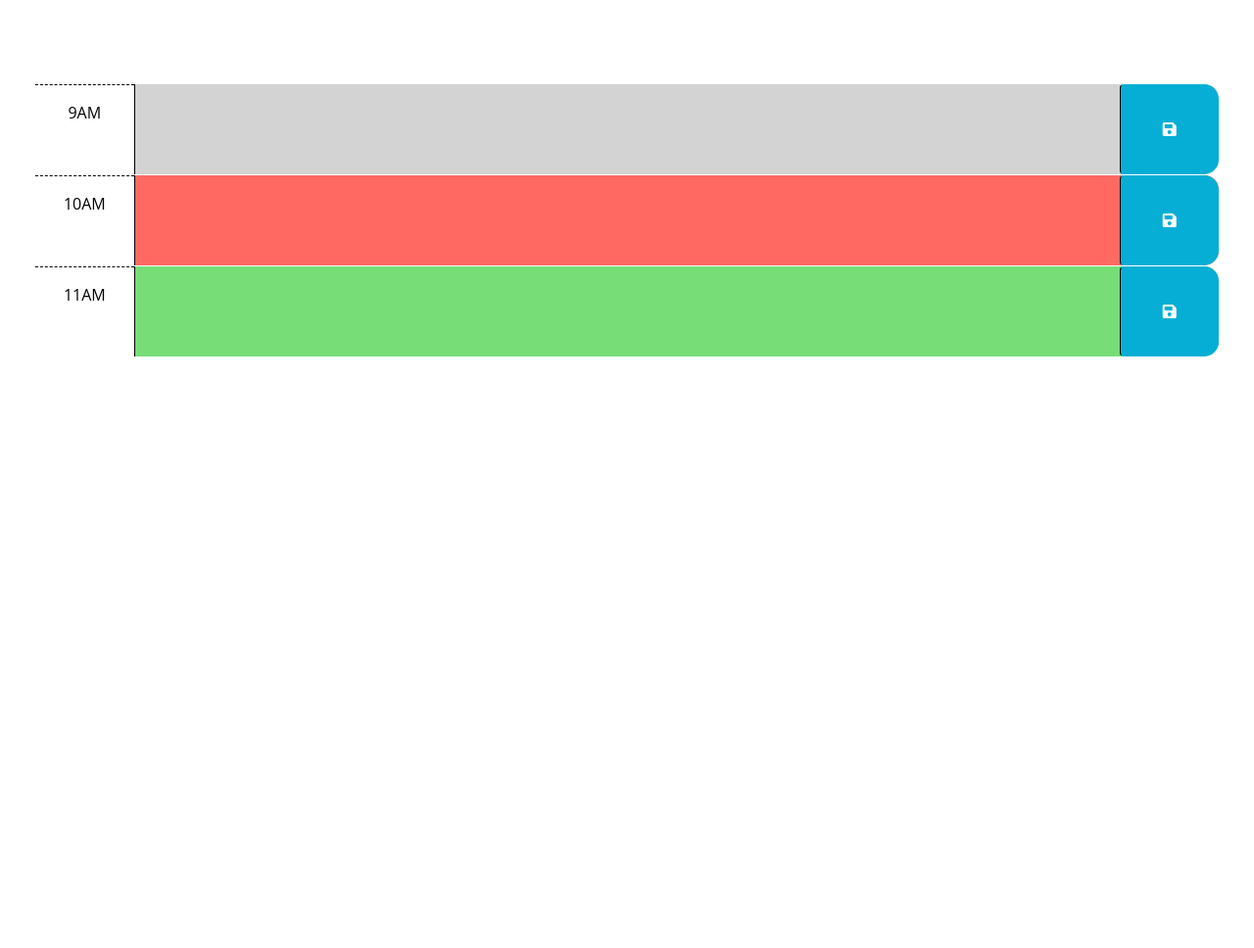
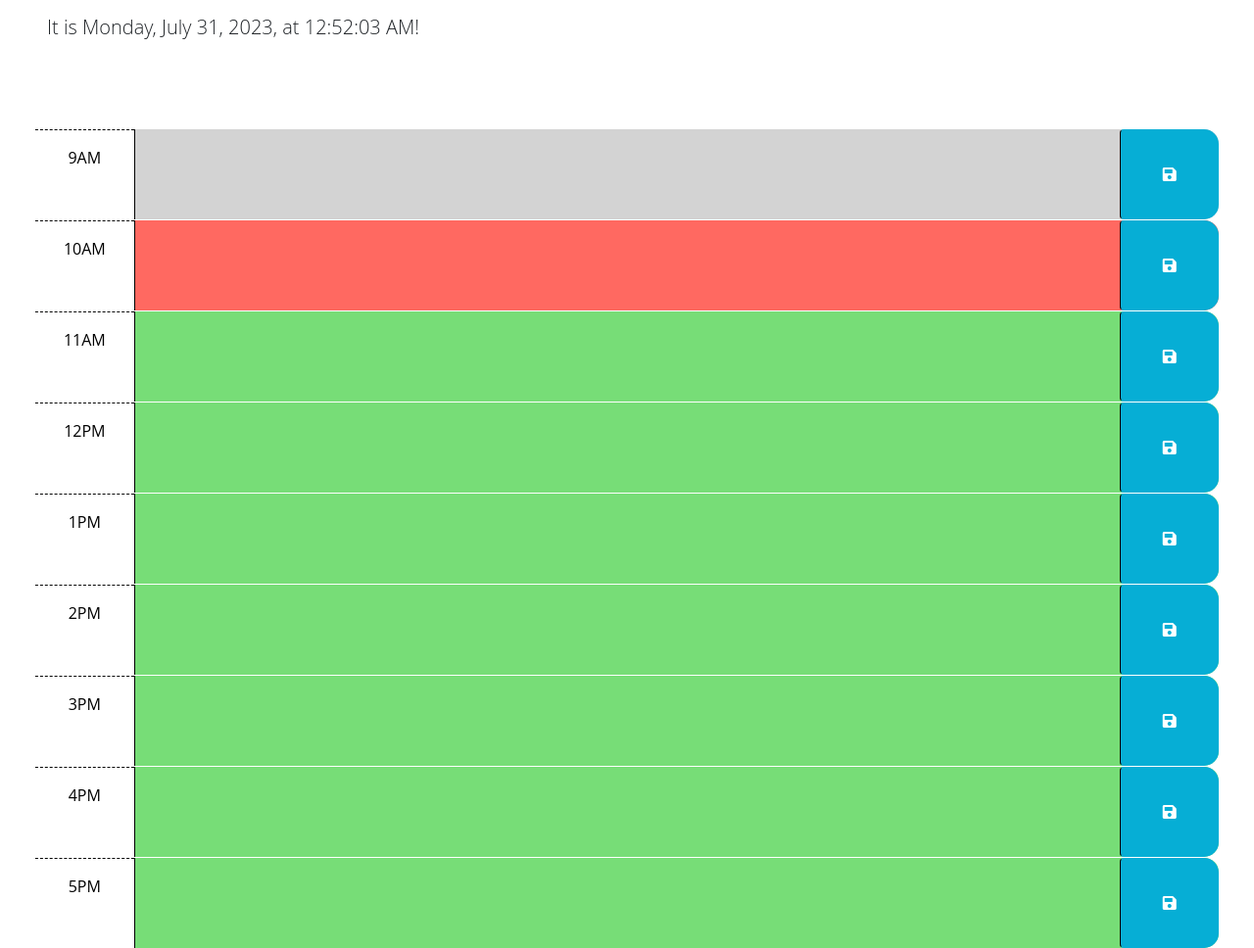
Before and after one commit to jeslocascio/Work_Day_Scheduler, a plain HTML site: page index.html in a window 1280 px wide. Shown: the part 166-1134 px from the top of the page at 98% size. Before the commit the page ends 800 px from the top, so only its background shows below. Drawn offline with nearby package versions, Linux system fonts and the light colour scheme.

Commit message:
Added time to page header. Added remaining divs up to 5 pm. Testing and theorizing ways to change classes for each hour div.

```diff
--- a/index.html
+++ b/index.html
@@ -67,6 +67,54 @@
           <i class="fas fa-save" aria-hidden="true"></i>
         </button>
       </div>
+
+      <div id="hour-12" class="row time-block future">
+        <div class="col-2 col-md-1 hour text-center py-3">12PM</div>
+        <textarea class="col-8 col-md-10 description" rows="3"> </textarea>
+        <button class="btn saveBtn col-2 col-md-1" aria-label="save">
+          <i class="fas fa-save" aria-hidden="true"></i>
+        </button>
+      </div>
+
+      <div id="hour-13" class="row time-block future">
+        <div class="col-2 col-md-1 hour text-center py-3">1PM</div>
+        <textarea class="col-8 col-md-10 description" rows="3"> </textarea>
+        <button class="btn saveBtn col-2 col-md-1" aria-label="save">
+          <i class="fas fa-save" aria-hidden="true"></i>
+        </button>
+      </div>
+
+      <div id="hour-14" class="row time-block future">
+        <div class="col-2 col-md-1 hour text-center py-3">2PM</div>
+        <textarea class="col-8 col-md-10 description" rows="3"> </textarea>
+        <button class="btn saveBtn col-2 col-md-1" aria-label="save">
+          <i class="fas fa-save" aria-hidden="true"></i>
+        </button>
+      </div>
+
+      <div id="hour-15" class="row time-block future">
+        <div class="col-2 col-md-1 hour text-center py-3">3PM</div>
+        <textarea class="col-8 col-md-10 description" rows="3"> </textarea>
+        <button class="btn saveBtn col-2 col-md-1" aria-label="save">
+          <i class="fas fa-save" aria-hidden="true"></i>
+        </button>
+      </div>
+
+      <div id="hour-16" class="row time-block future">
+        <div class="col-2 col-md-1 hour text-center py-3">4PM</div>
+        <textarea class="col-8 col-md-10 description" rows="3"> </textarea>
+        <button class="btn saveBtn col-2 col-md-1" aria-label="save">
+          <i class="fas fa-save" aria-hidden="true"></i>
+        </button>
+      </div>
+
+      <div id="hour-17" class="row time-block future">
+        <div class="col-2 col-md-1 hour text-center py-3">5PM</div>
+        <textarea class="col-8 col-md-10 description" rows="3"> </textarea>
+        <button class="btn saveBtn col-2 col-md-1" aria-label="save">
+          <i class="fas fa-save" aria-hidden="true"></i>
+        </button>
+      </div>
     </div>
 
     <script src="https://cdnjs.cloudflare.com/ajax/libs/jquery/3.2.1/jquery.min.js"></script>
--- a/script.js
+++ b/script.js
@@ -8,6 +8,8 @@ $(function () {
   // function? How can DOM traversal be used to get the "hour-x" id of the
   // time-block containing the button that was clicked? How might the id be
   // useful when saving the description in local storage?
+
+
   //
   // TODO: Add code to apply the past, present, or future class to each time
   // block by comparing the id to the current hour. HINTS: How can the id
@@ -20,4 +22,34 @@ $(function () {
   // attribute of each time-block be used to do this?
   //
   // TODO: Add code to display the current date in the header of the page.
+
+  var clock = setInterval(function() {
+    let today = dayjs();
+    let time = today.format("[It is] dddd, MMMM D, YYYY, [at] hh:mm:ss A[!]");
+    $("#currentDay").text(time);
+  });
+
+  clock;
+
+ var d = new Date(); // get current date
+ var hour = d.getHours(); // get current hour
+
+
+  if (hour < 12)
+    console.log("It's before noon!");
+  else if (hour < 16)
+    console.log("It's early afternoon!");
+  else if (hour < 24)
+    console.log("It's evening!");
+
+
+  //add 12 to time after 12
+
+  // if [Hour block] > [CurrentTime]
+  //  add Past class
+  // remove Present and Future Class
+  // if [Hour block] = [CurrentTime]
+  // add Present class
+  // remove Past and Future class
+
 });
```
